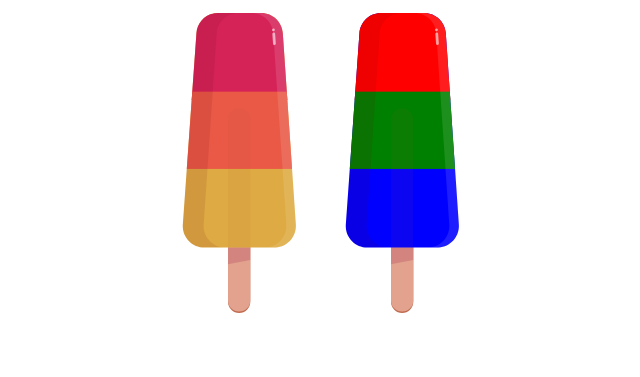
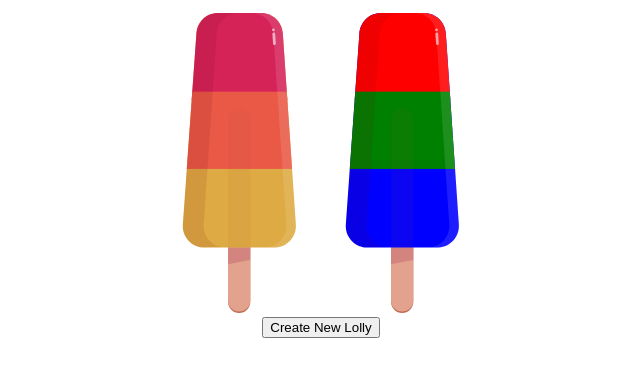
Before and after one commit to MohammadMahmoodM/project12E-virtuallolly-pop-FaunaDB-gatsby, a Gatsby site: page / in a window 1280 px wide. Shown: the part 101-478 px from the top of the page, without its empty margins (551-1191 px from the left). Built offline with nearby package versions, Linux system fonts and the light colour scheme; Gatsby itself is replaced by a stand-in of ours.

Commit message:
added Create new page

```diff
--- a/src/pages/index.tsx
+++ b/src/pages/index.tsx
@@ -1,3 +1,4 @@
+import { navigate } from "gatsby";
 import React from "react"
 import Header from "../components/Header";
 import { Lolly } from '../components/Lolly';
@@ -11,6 +12,13 @@ const Home = () => {
                 <div><Lolly fillLollyTop="#d52358" fillLollyMiddle="#e95946" fillLollyBottom="#deaa43" /></div>
                 <div><Lolly fillLollyTop="red" fillLollyMiddle="green" fillLollyBottom="blue" /></div>
             </div>
+            <input type="button" value="Create New Lolly"
+                onClick={
+                    ()=>{
+                        navigate("/createNew");
+                    }
+                }
+            ></input>
         </div>
     );
 }
```
Also changed, not shown: src/pages/createNew.js (added, +9 -0 lines).
